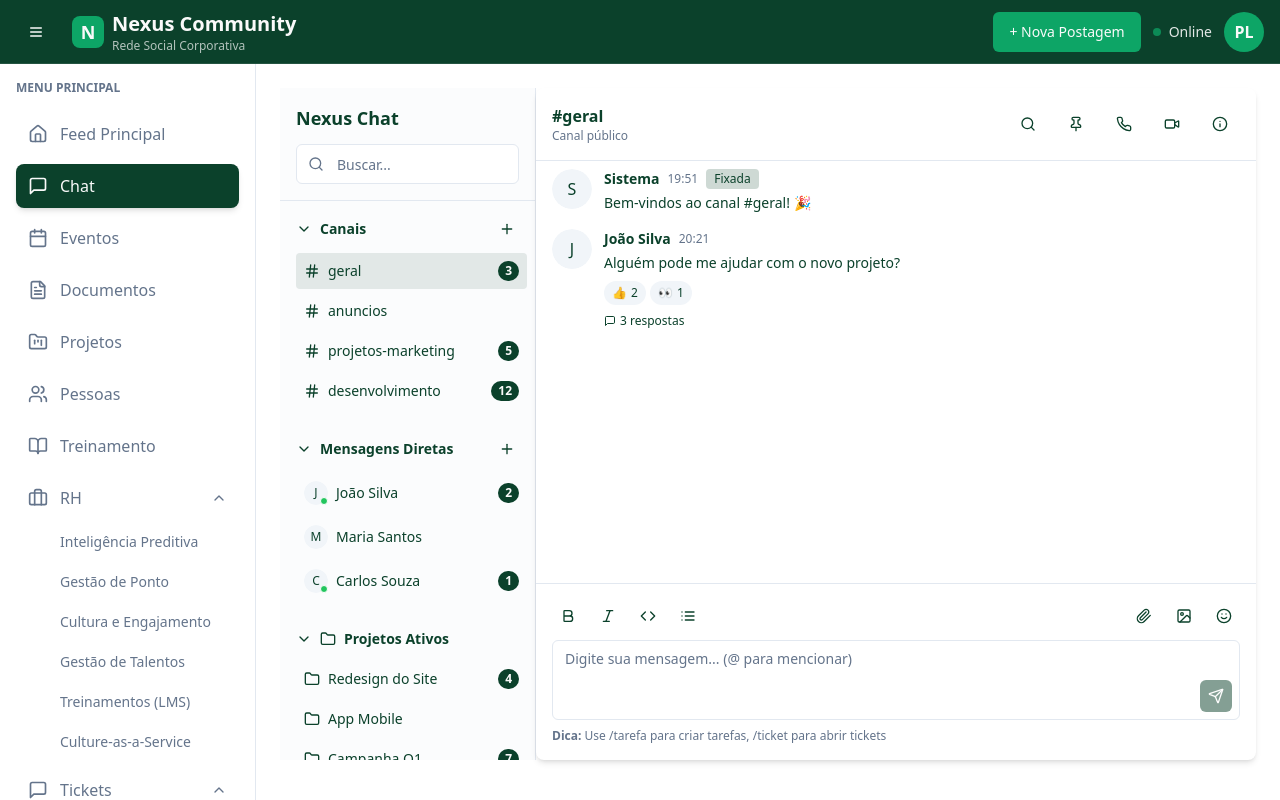
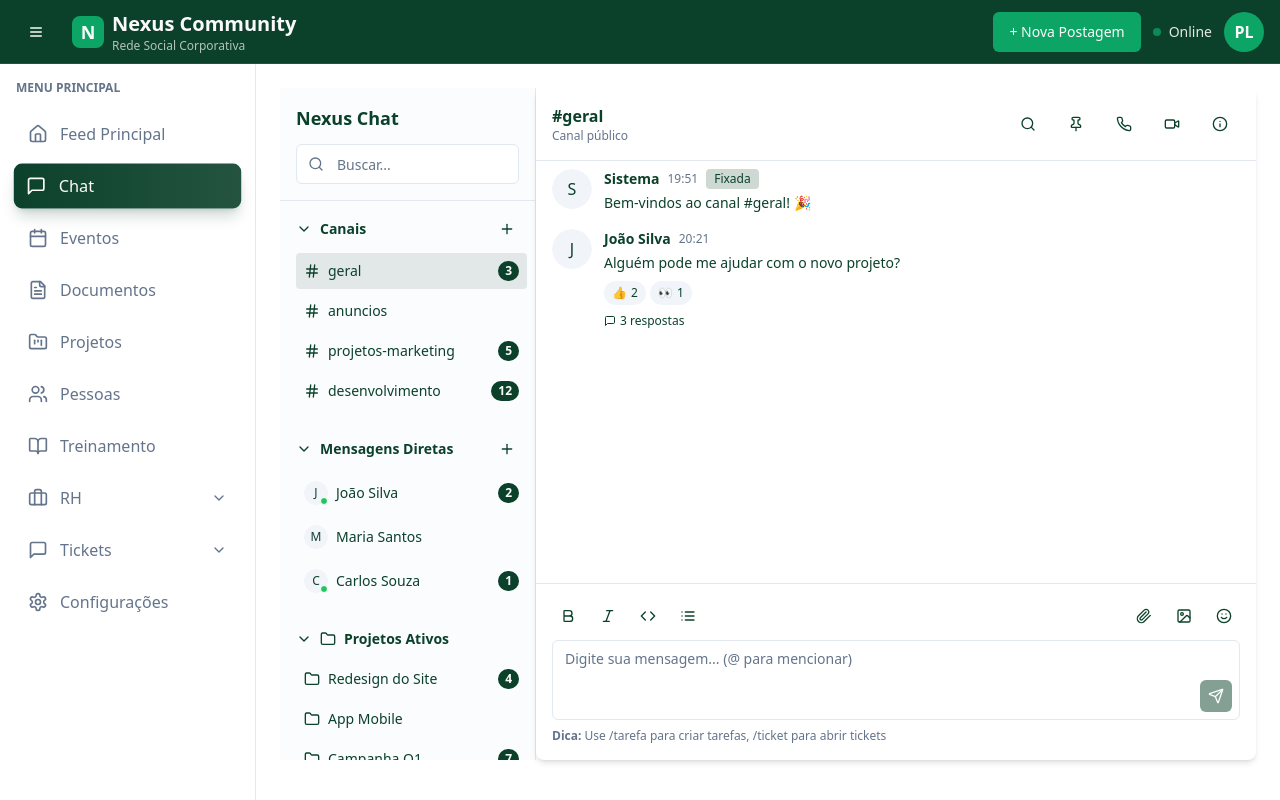
Before and after one commit to pedrojoop/nexus-blog-corner, a React (Vite) app: page /dashboard/chat in a window 1280 px wide. Built offline with nearby package versions, Linux system fonts and the light colour scheme; the HTML template or start-up script is replaced by a standard one.

Commit message:
Implement demo navigation

```diff
--- a/src/components/DashboardLayout.tsx
+++ b/src/components/DashboardLayout.tsx
@@ -46,7 +46,16 @@ const menuItems = [
 const DashboardLayout = ({ children }: DashboardLayoutProps) => {
   const location = useLocation();
   const [isSidebarOpen, setIsSidebarOpen] = useState(true);
-  const [openSubmenus, setOpenSubmenus] = useState<string[]>(["/dashboard/rh", "/dashboard/tickets"]);
+
+  // Auto-open submenus based on current route
+  const getInitialOpenSubmenus = () => {
+    const openMenus: string[] = [];
+    if (location.pathname.startsWith("/dashboard/rh")) openMenus.push("/dashboard/rh");
+    if (location.pathname.startsWith("/dashboard/tickets")) openMenus.push("/dashboard/tickets");
+    return openMenus;
+  };
+
+  const [openSubmenus, setOpenSubmenus] = useState<string[]>(getInitialOpenSubmenus());
 
   return (
     <div className="min-h-screen bg-background">
@@ -124,8 +133,8 @@ const DashboardLayout = ({ children }: DashboardLayoutProps) => {
                         className={cn(
                           "w-full flex items-center gap-3 px-3 py-2.5 rounded-lg transition-all duration-300 group",
                           location.pathname.startsWith(item.path)
-                            ? "bg-primary text-primary-foreground shadow-md"
-                            : "text-muted-foreground hover:bg-accent hover:text-accent-foreground hover:shadow-sm"
+                            ? "bg-gradient-to-r from-primary to-primary/90 text-primary-foreground shadow-lg shadow-primary/20 scale-[1.02]"
+                            : "text-muted-foreground hover:bg-accent hover:text-accent-foreground hover:shadow-sm hover:scale-[1.01]"
                         )}
                       >
                         <Icon className="h-5 w-5 flex-shrink-0" />
@@ -146,10 +155,10 @@ const DashboardLayout = ({ children }: DashboardLayoutProps) => {
                               key={subItem.path}
                               to={subItem.path}
                               className={cn(
-                                "block px-3 py-2 text-sm rounded-md transition-all",
+                                "block px-3 py-2 text-sm rounded-md transition-all duration-300",
                                 location.pathname === subItem.path
-                                  ? "bg-accent text-accent-foreground font-medium"
-                                  : "text-muted-foreground hover:bg-accent/50"
+                                  ? "bg-gradient-to-r from-nexus-accent to-nexus-accent/90 text-primary-foreground font-semibold shadow-md scale-[1.02] border-l-2 border-primary"
+                                  : "text-muted-foreground hover:bg-accent/50 hover:scale-[1.01] hover:translate-x-1"
                               )}
                             >
                               {subItem.label}
@@ -164,8 +173,8 @@ const DashboardLayout = ({ children }: DashboardLayoutProps) => {
                       className={cn(
                         "flex items-center gap-3 px-3 py-2.5 rounded-lg transition-all duration-300 group",
                         isActive
-                          ? "bg-primary text-primary-foreground shadow-md"
-                          : "text-muted-foreground hover:bg-accent hover:text-accent-foreground hover:shadow-sm hover:-translate-y-0.5"
+                          ? "bg-gradient-to-r from-primary to-primary/90 text-primary-foreground shadow-lg shadow-primary/20 scale-[1.02]"
+                          : "text-muted-foreground hover:bg-accent hover:text-accent-foreground hover:shadow-sm hover:scale-[1.01] hover:-translate-y-0.5"
                       )}
                     >
                       <Icon className="h-5 w-5 flex-shrink-0" />
@@ -184,7 +193,7 @@ const DashboardLayout = ({ children }: DashboardLayoutProps) => {
       {/* Main Content */}
       <main
         className={cn(
-          "pt-16 transition-all duration-300",
+          "pt-16 transition-all duration-300 animate-fade-in",
           isSidebarOpen ? "ml-64" : "ml-20"
         )}
       >
```
